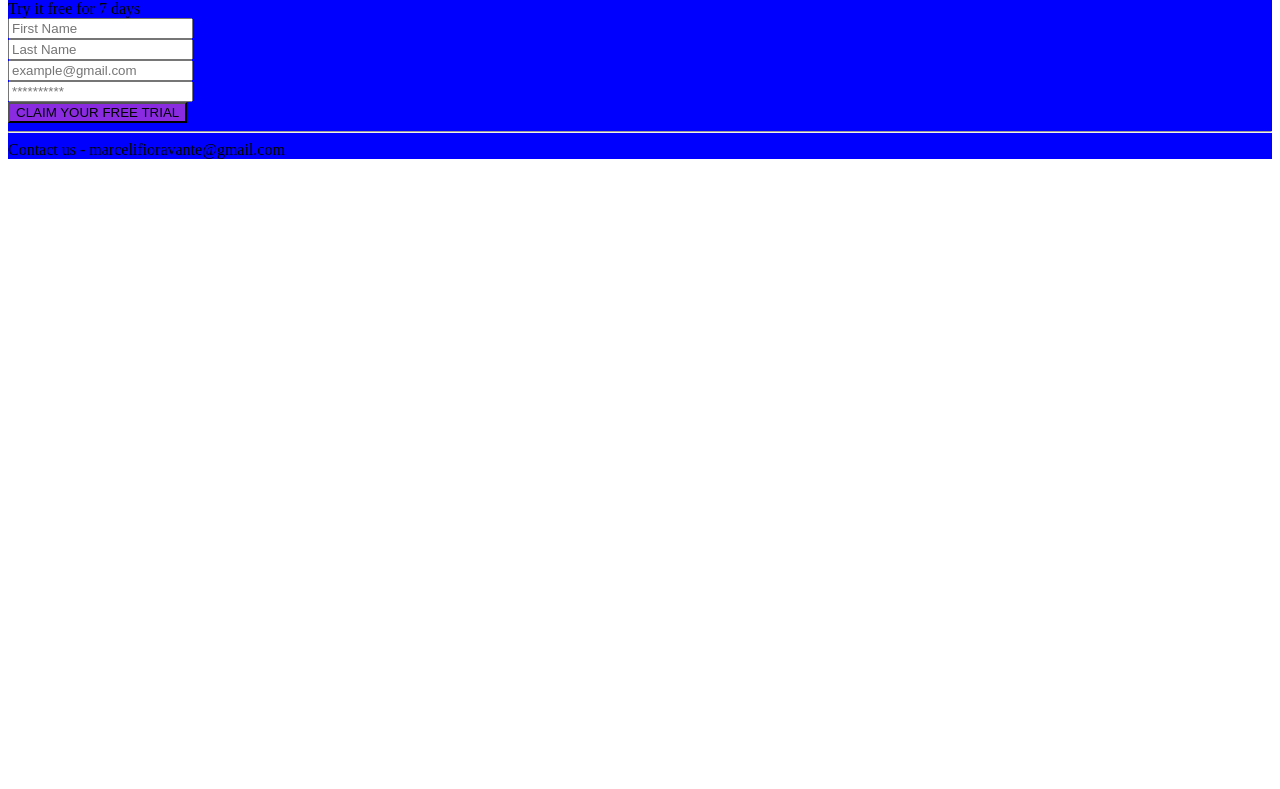
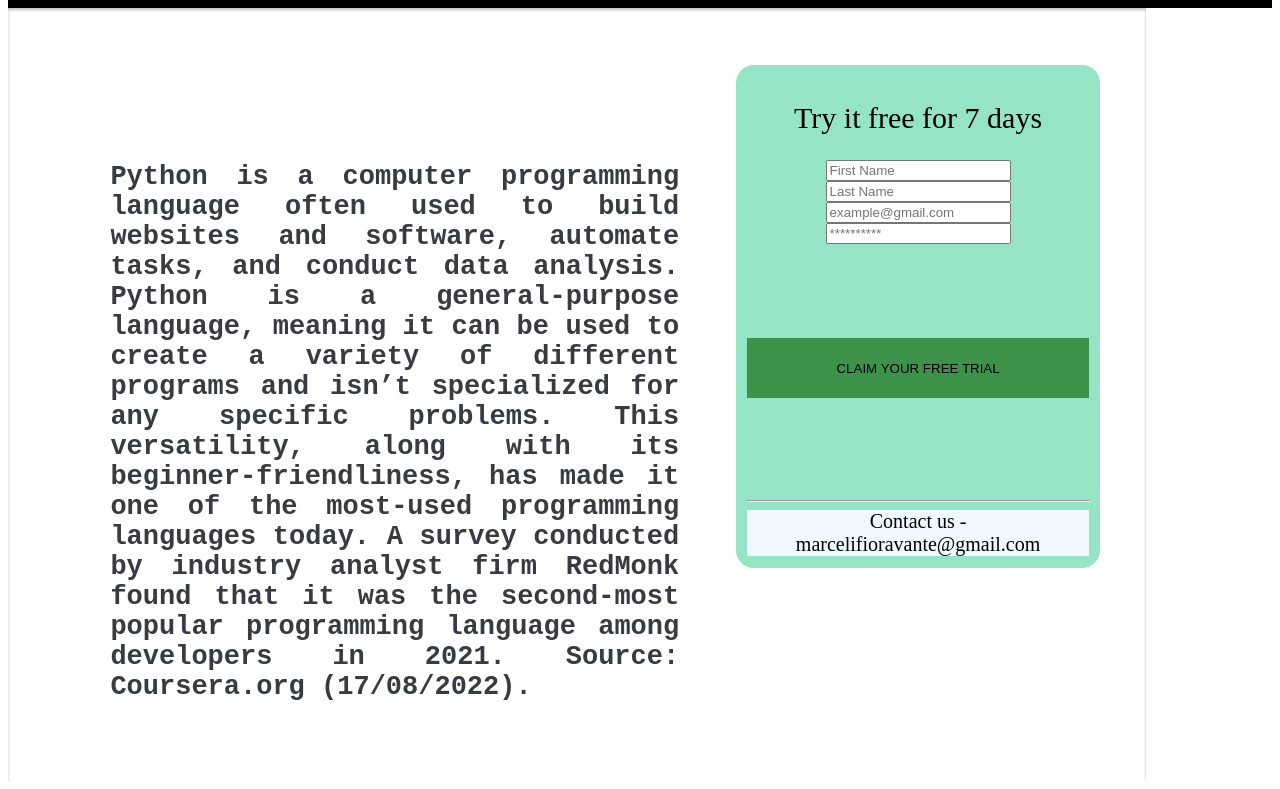
Before and after one commit to MarceliFioravante/Projeto_pagina_web, a plain HTML site: page index.html in a window 1280 px wide. Shown: the part 80-869 px from the top of the page. Before the commit the page ends 800 px from the top, so only its background shows below. Drawn offline with Linux system fonts and the light colour scheme.

Commit message:
Organização do CSS

```diff
--- a/css/style.css
+++ b/css/style.css
@@ -1,11 +1,126 @@
 header {
-    color: black;
+    color: white;
+    min-height: ;
+    display:flex;
+    justify-content: center;
+    align-items: center;
+    background-color: black;
+}
+
+header h1 {
+
 }
 
 main {
-    background: blue;
+    width: 90%;
+    min-height: 50vh;
+    display: flex;
+    justify-content: center;
+    box-shadow: inset 0px 2px 3px rgba(0, 0, 0, 0.25);
 }
 
-main button {
-    background: blueviolet;
+main .info {
+    color: #383c42;
+    font-family: 'Courier New', Courier, monospace;
+    width: 50%;
+    justify-content: center;
+    margin-top: 75px;
+    font-size: 18px;
+    padding: 5%;
+    text-align: justify;
+
 }
+
+main form {
+    margin-top: 5%;
+    width: 30%;
+    height: 60vh;
+    background-color: #96e4c6;
+    box-shadow: 0px 3px 4px rgba(0, 0, 0, 0.4) inset 0px 4px 4px rgba(0, 0, 0, 0.25);
+    border-radius: 18px;
+    padding: 1%;
+
+    display: flex;
+    flex-direction: column;
+    align-items: center;
+}
+
+main form .tryfree {
+    display: flex;
+    background-color: #96e4c6;
+    justify-content: center;
+    align-items: center;
+    height: 50px;
+    padding: 5%;
+    font-size: 30px;
+}
+
+
+main form .name-container {
+    display: flex;
+    flex-direction: row;
+    justify-content: right;
+    align-items: right;
+}
+
+main form .lastname-container {
+    display: flex;
+    flex-direction: row;
+    justify-content: right;
+    align-items: right;
+}
+
+main form .email-container {
+    display: flex;
+    flex-direction: row;
+    justify-content: right;
+    align-items: right;
+}
+
+main form .password-container {
+    display: flex;
+    flex-direction: row;
+    justify-content: right;
+    align-items: right;
+}
+
+main form button {
+    background: rgb(61, 146, 73);
+    display: flex;
+    flex-direction: column;
+    justify-content: center;
+    align-items: center;
+    width: 100%;
+    height: 40px;
+    cursor: pointer;
+    text-align: center;
+    align-items: center;
+    border: 0;
+    padding: 30px;
+    margin: auto;
+}
+
+main form button:hover {
+    background: ;
+    color: ;
+}
+
+main form footer {
+    color:rgb(211, 222, 217);
+    width: 100%;
+}
+
+main form footer hr {
+    width: 100%;
+}
+
+main form footer span {
+    background-color: aliceblue;
+    color: black;
+    font-size: 20px;
+    align-items: center;
+    text-align: center;
+    display: flex;
+    flex-direction: column;
+    justify-content: center;
+}
--- a/index.html
+++ b/index.html
@@ -8,25 +8,28 @@
     <link rel="stylesheet" href="./css/style.css">
 </head>
 <body>
-    <header class="cabecalho">
+    <header>
         <h1>Learn to code with Python</h1>
     </header>
-    <main class="container">
-        <section>Try it free for 7 days</section>
-        <form action="">
-            <section class="inputs-container">
+    <main>
+        <section class="info">
+            <h2>Python is a computer programming language often used to build websites and software, automate tasks, and conduct data analysis. Python is a general-purpose language, meaning it can be used to create a variety of different programs and isn’t specialized for any specific problems. This versatility, along with its beginner-friendliness, has made it one of the most-used programming languages today. A survey conducted by industry analyst firm RedMonk found that it was the second-most popular programming language among developers in 2021. Source: Coursera.org (17/08/2022).</h2>
+        </section>
+        <form>
+            <section class="tryfree">Try it free for 7 days</section>
+            <section class="name-container">
                 <input type="text" placeholder="First Name">
             </section>
-            <section>
+            <section class="lastname-container">
                 <input type="text" placeholder="Last Name">
             </section>
-            <section>
+            <section class="email-container">
                 <input type="email" placeholder="example@gmail.com">
-                <div class="password-container">
-                    <input type="password" id="fild-password" class="fiel-password" placeholder="**********">
-                </div>
             </section>
-            <button class="btn-claim">CLAIM YOUR FREE TRIAL</button>
+            <section class="password-container">
+                <input type="password" id="fild-password" class="fiel-password" placeholder="**********">
+            </section>
+            <button id="btn-claim">CLAIM YOUR FREE TRIAL</button>
             <footer>
                 <hr>
                 <span>Contact us  - marcelifioravante@gmail.com</span>
```
